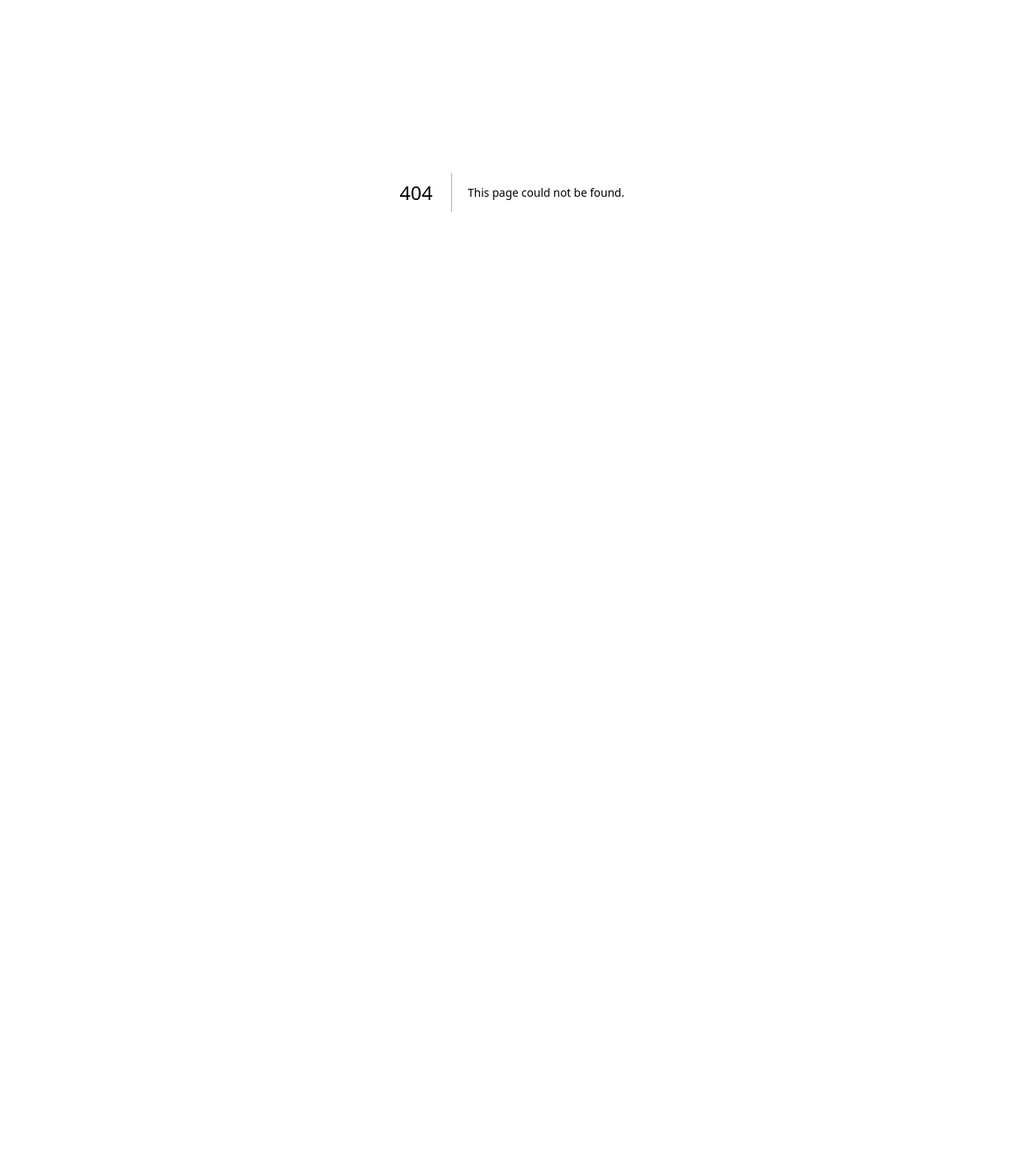
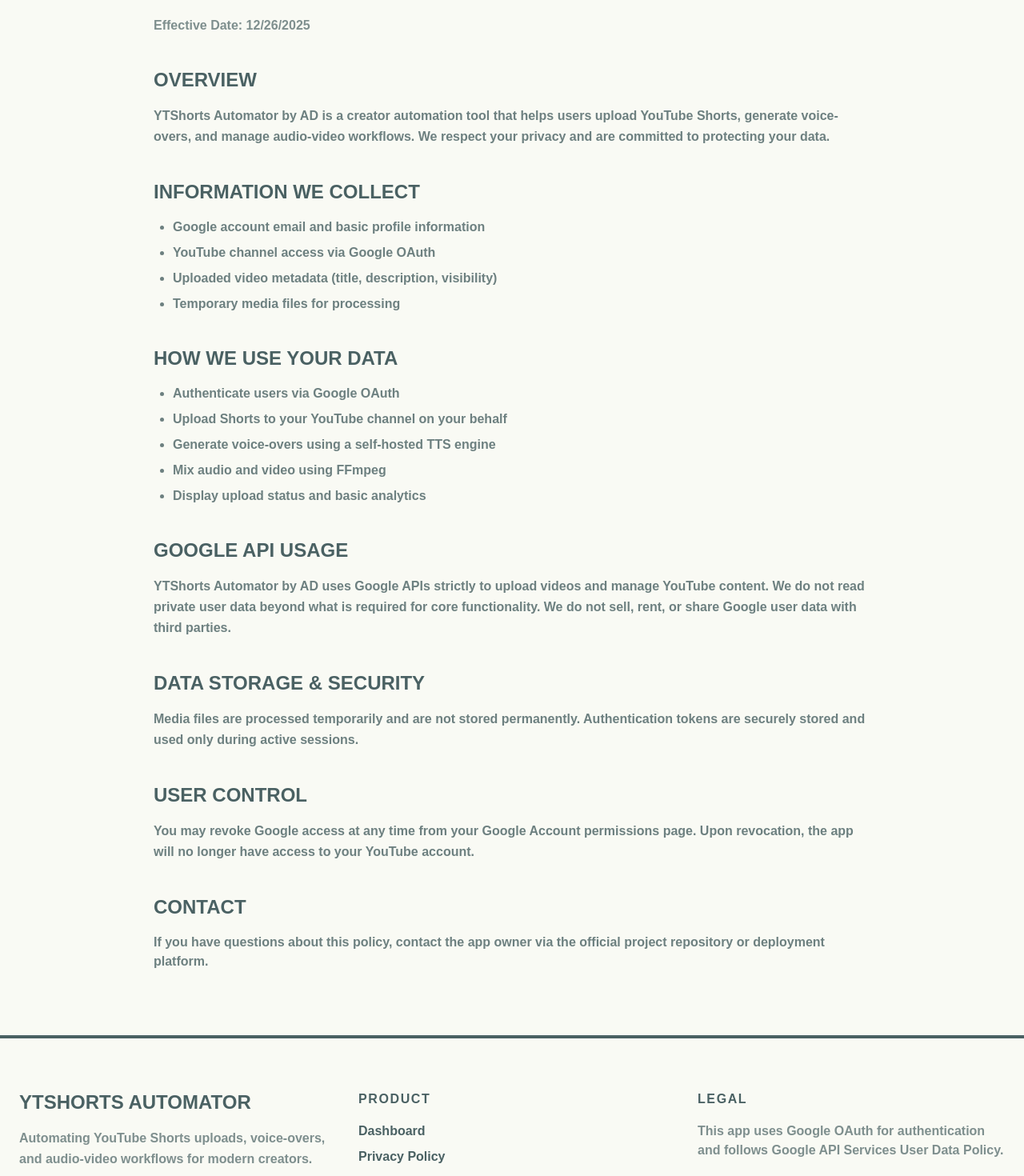
Before and after one commit to TheAdich/yt_bot, a Next.js app in the folder client/: page /privacy_policy in a window 1280 px wide. Before the commit this address had no page. Shown: the part 160-1630 px from the top of the page at 80% size. Before the commit the page ends 800 px from the top, so only its background shows below. Built offline with nearby package versions, Linux system fonts and the light colour scheme.

Commit message:
added_provacy_policy and metadata

```diff
--- /dev/null
+++ b/client/app/components/Footer/footer.tsx
@@ -0,0 +1,41 @@
+'use client';
+import React from 'react';
+import Link from 'next/link';
+
+export default function Footer() {
+  return (
+    <footer className="border-t-4 border-[#4A6163] bg-[#F9FAF4]">
+      <div className="max-w-7xl mx-auto px-6 py-16 grid grid-cols-1 md:grid-cols-3 gap-10 text-[#4A6163]">
+
+        <div className="space-y-4">
+          <h3 className="text-2xl font-black uppercase">YTShorts Automator</h3>
+          <p className="font-bold text-[#4A6163]/70 leading-relaxed">
+            Automating YouTube Shorts uploads, voice-overs, and audio-video workflows
+            for modern creators.
+          </p>
+        </div>
+
+        <div className="space-y-4">
+          <h4 className="font-black uppercase tracking-widest">Product</h4>
+          <ul className="space-y-2 font-bold">
+            <li><Link href="/dashboard" className="hover:underline">Dashboard</Link></li>
+            <li><Link href="/privacy_policy" className="hover:underline">Privacy Policy</Link></li>
+          </ul>
+        </div>
+
+        <div className="space-y-4">
+          <h4 className="font-black uppercase tracking-widest">Legal</h4>
+          <p className="font-bold text-[#4A6163]/70">
+            This app uses Google OAuth for authentication and follows Google API
+            Services User Data Policy.
+          </p>
+        </div>
+
+      </div>
+
+      <div className="border-t-4 border-[#4A6163] font-bold text-[#4A6163]/70 text-center py-6 tracking-widest text-sm">
+        © {new Date().getFullYear()} AD — All Rights Reserved
+      </div>
+    </footer>
+  );
+}
--- a/client/app/components/Navbar/navbar.tsx
+++ b/client/app/components/Navbar/navbar.tsx
@@ -19,12 +19,26 @@
                     onClick={() => window.location.href = '/'}
                     className="cursor-pointer text-xl font-black uppercase leading-tight text-[#F9FAF4] tracking-wide"
                 >
-                    Shorts<br/>Manager
+                    YTShorts Automator <br/> by AD
                 </h1>
             </div>
 
             {/* NAVIGATION LINKS */}
             <nav className="flex flex-col gap-4">
+
+                <Link
+                    href="/dashboard"
+                    /* HOVER STATE:
+                       - Background becomes Pink (#F17A7E)
+                       - Text becomes Dark Slate (#4A6163)
+                       - Slight movement to the right (translate-x-1)
+                    */
+                    className="px-5 py-3 rounded-xl text-[#F9FAF4] font-bold border-2 border-transparent hover:bg-[#F17A7E] hover:text-[#4A6163] hover:border-[#4A6163] transition-all duration-200 hover:translate-x-1"
+                >
+                    Dashboard
+                </Link>
+
+
                 <Link
                     href="/library"
                     /* HOVER STATE:
@@ -44,14 +58,6 @@
                     Upload New
                 </Link>
             </nav>
-
-            {/* USER PROFILE SECTION - Bottom */}
-            {/* Changed to a high-contrast "Card" look: Cream background, Dark Text */}
-            <div className="mt-auto flex items-center gap-3 bg-[#F9FAF4] px-4 py-3 rounded-xl shadow-lg transform transition hover:-translate-y-1 cursor-pointer">
-                {/* Avatar: Solid Orange */}
-                <div className="w-8 h-8 bg-[#F9A66C] rounded-full border-2 border-[#4A6163]" />
-                <span className="text-sm font-bold text-[#4A6163]">Alex Creator</span>
-            </div>
         </aside>
     )
 }
--- a/client/app/layout.tsx
+++ b/client/app/layout.tsx
@@ -3,6 +3,7 @@
 import "./globals.css";
 import { Suspense } from "react";
 import Loading from "./components/loader/loading";
+import Footer from "./components/Footer/footer";
 
 const geistSans = Geist({
   variable: "--font-geist-sans",
@@ -14,13 +15,18 @@
   subsets: ["latin"],
 });
 
+
+
 export const metadata: Metadata = {
-   title: "YouTube Shorts Manager",
-  description: "Manage, create, and upload your YouTube Shorts with ease. Free TTS integration for dynamic videos.",
+  verification:{
+    google:"bJYHDIvN5ZC3PONTgmKnhAGYIHrXrQ_f7uqzftqY_jM"
+  },
+   title: "YTShorts Automator by AD",
+  description: "Manage, create, and upload your YouTube Shorts with ease from YTShorts Automator by AD. Free TTS integration for dynamic videos.",
 
   // Basic SEO
-  keywords: ["YouTube Shorts", "video manager", "TTS", "upload videos", "short videos", "video editor"],
-  authors: [{ name: "Your Name or Company", url: "https://yt-bot-five.vercel.app" }],
+  keywords: ["YTShorts", "YouTube Shorts", "video manager", "TTS", "upload videos", "short videos", "video editor"],
+  authors: [{ name: "Aditya Dadhich", url: "https://yt-bot-five.vercel.app" }],
   creator: "Aditya Dadhich",
   publisher: "Aditya Dadhich",
 };
@@ -37,6 +43,7 @@
       >
         <Suspense fallback={<Loading />}>
         {children}
+        <Footer />
         </Suspense>
       </body>
     </html>
--- a/client/app/page.tsx
+++ b/client/app/page.tsx
@@ -30,8 +30,8 @@
         {/* Title Section */}
         <div className="max-w-5xl text-center space-y-6">
           <h1 className="text-7xl md:text-9xl font-black uppercase tracking-tighter leading-[0.9]">
-            <span className="block text-[#4A6163]">Shorts</span>
-            <span className="block text-[#F9A66C]">Manager</span>
+            <span className="block text-[#4A6163]">YTShorts Automator</span>
+            <span className="block text-[#F9A66C]">by AD</span>
           </h1>
 
           <p className="text-xl md:text-2xl font-bold text-[#4A6163]/70 leading-relaxed max-w-2xl mx-auto mt-6">
--- /dev/null
+++ b/client/app/privacy_policy/page.tsx
@@ -0,0 +1,86 @@
+'use client';
+import React from 'react';
+
+export default function PrivacyPolicy() {
+  return (
+    <div className="min-h-screen bg-[#F9FAF4] text-[#4A6163] px-6 py-20">
+      <div className="max-w-4xl mx-auto space-y-10">
+
+        <h1 className="text-5xl md:text-6xl font-black uppercase tracking-tight">
+          Privacy Policy
+        </h1>
+
+        <p className="font-bold text-[#4A6163]/70">
+          Effective Date: {new Date().toLocaleDateString()}
+        </p>
+
+        <section className="space-y-4">
+          <h2 className="text-2xl font-black uppercase">Overview</h2>
+          <p className="font-bold text-[#4A6163]/80 leading-relaxed">
+            YTShorts Automator by AD is a creator automation tool that helps users upload
+            YouTube Shorts, generate voice-overs, and manage audio-video workflows.
+            We respect your privacy and are committed to protecting your data.
+          </p>
+        </section>
+
+        <section className="space-y-4">
+          <h2 className="text-2xl font-black uppercase">Information We Collect</h2>
+          <ul className="list-disc pl-6 font-bold text-[#4A6163]/80 space-y-2">
+            <li>Google account email and basic profile information</li>
+            <li>YouTube channel access via Google OAuth</li>
+            <li>Uploaded video metadata (title, description, visibility)</li>
+            <li>Temporary media files for processing</li>
+          </ul>
+        </section>
+
+        <section className="space-y-4">
+          <h2 className="text-2xl font-black uppercase">How We Use Your Data</h2>
+          <ul className="list-disc pl-6 font-bold text-[#4A6163]/80 space-y-2">
+            <li>Authenticate users via Google OAuth</li>
+            <li>Upload Shorts to your YouTube channel on your behalf</li>
+            <li>Generate voice-overs using a self-hosted TTS engine</li>
+            <li>Mix audio and video using FFmpeg</li>
+            <li>Display upload status and basic analytics</li>
+          </ul>
+        </section>
+
+        <section className="space-y-4">
+          <h2 className="text-2xl font-black uppercase">Google API Usage</h2>
+          <p className="font-bold text-[#4A6163]/80 leading-relaxed">
+            YTShorts Automator by AD uses Google APIs strictly to upload videos and manage
+            YouTube content. We do not read private user data beyond what is required
+            for core functionality. We do not sell, rent, or share Google user data
+            with third parties.
+          </p>
+        </section>
+
+        <section className="space-y-4">
+          <h2 className="text-2xl font-black uppercase">Data Storage & Security</h2>
+          <p className="font-bold text-[#4A6163]/80 leading-relaxed">
+            Media files are processed temporarily and are not stored permanently.
+            Authentication tokens are securely stored and used only during active
+            sessions.
+          </p>
+        </section>
+
+        <section className="space-y-4">
+          <h2 className="text-2xl font-black uppercase">User Control</h2>
+          <p className="font-bold text-[#4A6163]/80 leading-relaxed">
+            You may revoke Google access at any time from your Google Account
+            permissions page. Upon revocation, the app will no longer have access
+            to your YouTube account.
+          </p>
+        </section>
+
+        <section className="space-y-4">
+          <h2 className="text-2xl font-black uppercase">Contact</h2>
+          <p className="font-bold text-[#4A6163]/80">
+            If you have questions about this policy, contact the app owner via the
+            official project repository or deployment platform.
+          </p>
+        </section>
+
+      </div>
+    </div>
+  );
+}
```
Also changed, not shown: 1 other file (tests, documents, lock files or other folders).
